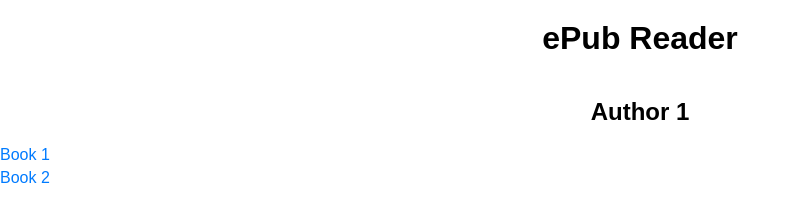
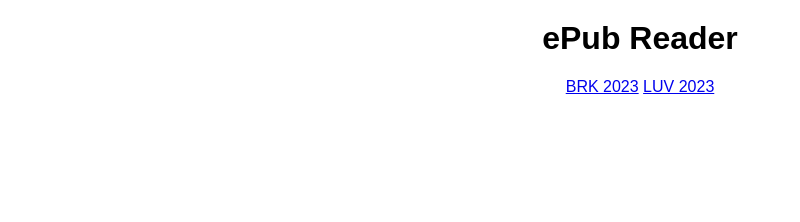
Before and after one commit to bdeguio/a, a plain HTML site: page index.html in a window 1280 px wide. Shown: the whole page, without its empty margins (0-800 px from the left). Drawn offline with Linux system fonts and the light colour scheme.

Commit message:
Update index.html

```diff
--- a/index.html
+++ b/index.html
@@ -8,12 +8,9 @@
 </head>
 <body>
   <h1>ePub Reader</h1>
-  <div id="authors">
-    <div class="author">
-      <h2>Author 1</h2>
-      <a href="reader.html?book=epubs/author1-2023ltr.epub">Book 1</a>
-      <a href="reader.html?book=epubs/author1-2023luv.epub">Book 2</a>
-    </div>
+  <div id="links">
+    <a href="reader.html?book=epubs/2023ltr.epub">BRK 2023</a>
+    <a href="reader.html?book=epubs/2023luv.epub">LUV 2023</a>
   </div>
 </body>
 </html>
```
